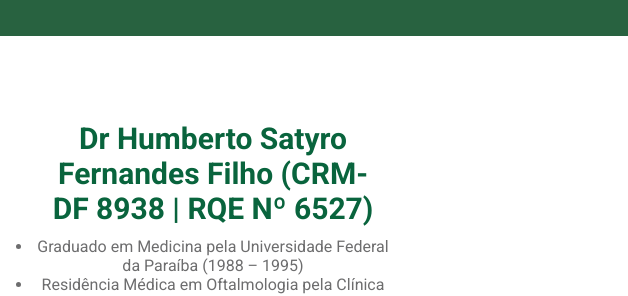
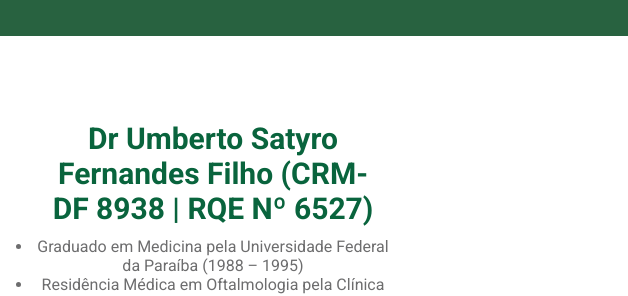
Before and after one commit to Caio3du/SitePreview, a plain HTML site: page oftamologia.html in a window 1280 px wide. Shown: the part 266-562 px from the top of the page, 652-1280 px from the left. Drawn offline with nearby package versions, Linux system fonts and the light colour scheme.

Commit message:
Update oftamologia.html

```diff
--- a/oftamologia.html
+++ b/oftamologia.html
@@ -93,7 +93,7 @@
 
     <div class="sessao texto">
 
-     <h3 class="sessao titulo">Dr Humberto Satyro Fernandes Filho (CRM-DF 8938 | RQE Nº 6527)</h3>
+     <h3 class="sessao titulo">Dr Umberto Satyro Fernandes Filho (CRM-DF 8938 | RQE Nº 6527)</h3>
 
      <ul class="sobre">
 
```
